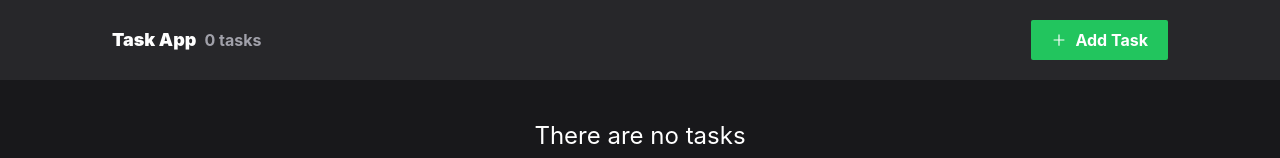
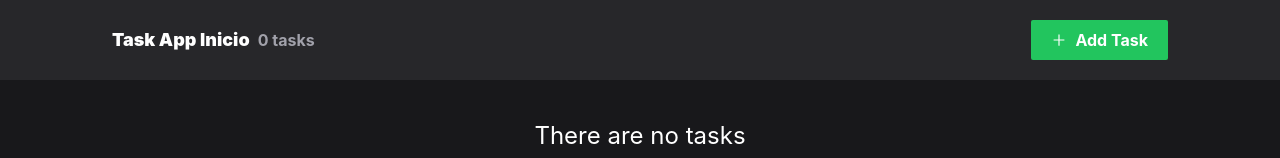
Before and after one commit to scalarerp/next-context, a Next.js app: page / in a window 1280 px wide. Shown: the top 158 px of the page. Built offline with nearby package versions, Linux system fonts and the light colour scheme.

Commit message:
Acrescentei Inicio no texto

```diff
--- a/src/components/Layout.js
+++ b/src/components/Layout.js
@@ -1,16 +1,16 @@
-import Link from "next/link";
-import { useTasks } from "../context/TasksContext";
-import { AiOutlinePlus } from "react-icons/ai";
+import Link from 'next/link'
+import { useTasks } from '../context/TasksContext'
+import { AiOutlinePlus } from 'react-icons/ai'
 
 const Layout = ({ children }) => {
-  const { tasks, goto } = useTasks();
+  const { tasks, goto } = useTasks()
 
   return (
     <div className="h-screen bg-gray-900 text-white">
       <header className="flex items-center bg-gray-800 px-28 py-5">
         <Link href="/">
           <a>
-            <h1 className="font-black text-lg">Task App</h1>
+            <h1 className="font-black text-lg">Task App Inicio</h1>
           </a>
         </Link>
 
@@ -31,7 +31,7 @@ const Layout = ({ children }) => {
 
       <main className="h-5/6 px-28 py-10">{children}</main>
     </div>
-  );
-};
+  )
+}
 
-export default Layout;
+export default Layout
```
